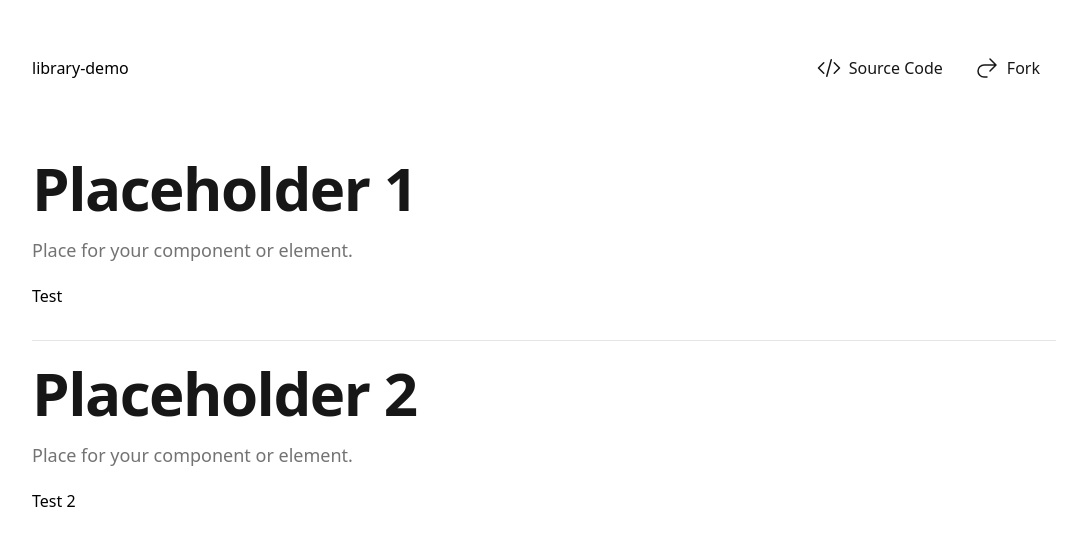
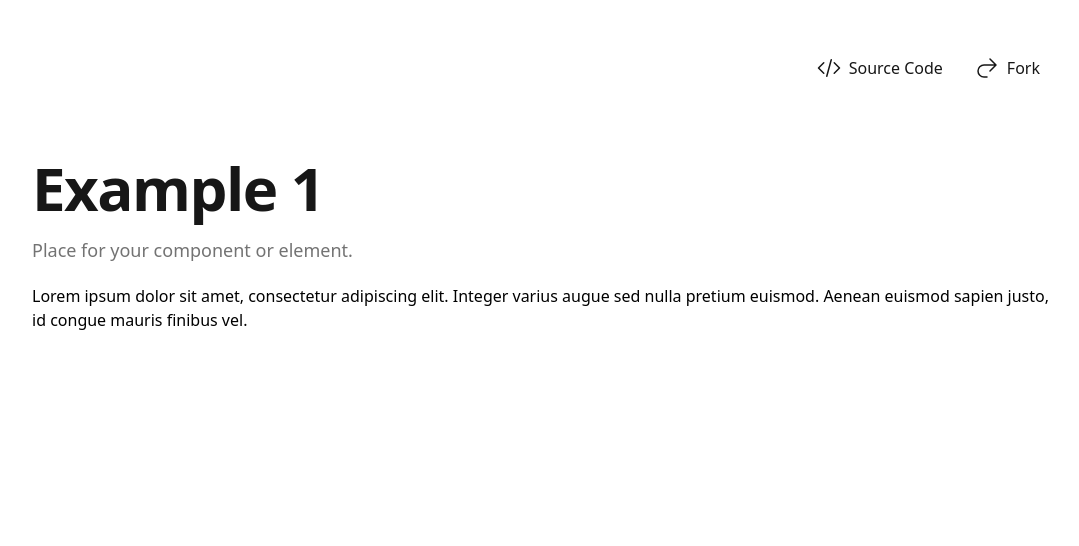
Before and after one commit to cyntler/library-demo, a React (Vite) app in the folder template/: page / in a window 1280 px wide. Shown: the top 546 px of the page, without its empty margins (96-1175 px from the left). Built offline with nearby package versions, Linux system fonts and the light colour scheme.

Commit message:
feat: add dataExport file

```diff
--- /dev/null
+++ b/template/dataExport.tsx
@@ -0,0 +1,3 @@
+import data from './dataTemplate';
+
+export default data;
--- /dev/null
+++ b/template/dataTemplate.tsx
@@ -0,0 +1,17 @@
+export default () => ({
+  name: '',
+  githubLink: '',
+  examples: [
+    {
+      label: 'Example 1',
+      description: 'Place for your component or element.',
+      element: (
+        <p>
+          Lorem ipsum dolor sit amet, consectetur adipiscing elit. Integer
+          varius augue sed nulla pretium euismod. Aenean euismod sapien justo,
+          id congue mauris finibus vel.
+        </p>
+      ),
+    },
+  ],
+});
--- a/template/src/App.tsx
+++ b/template/src/App.tsx
@@ -4,8 +4,8 @@ import {
   ArrowUturnRightIcon,
 } from '@heroicons/react/24/solid';
 
-import data from '../data';
-const { name, githubLink, examples } = data;
+import data from '../dataExport';
+const { name, githubLink, examples } = data();
 
 export const App: FC = () => (
   <main className="bg-white text-black antialiased dark:bg-gray-900 dark:text-white">
```
